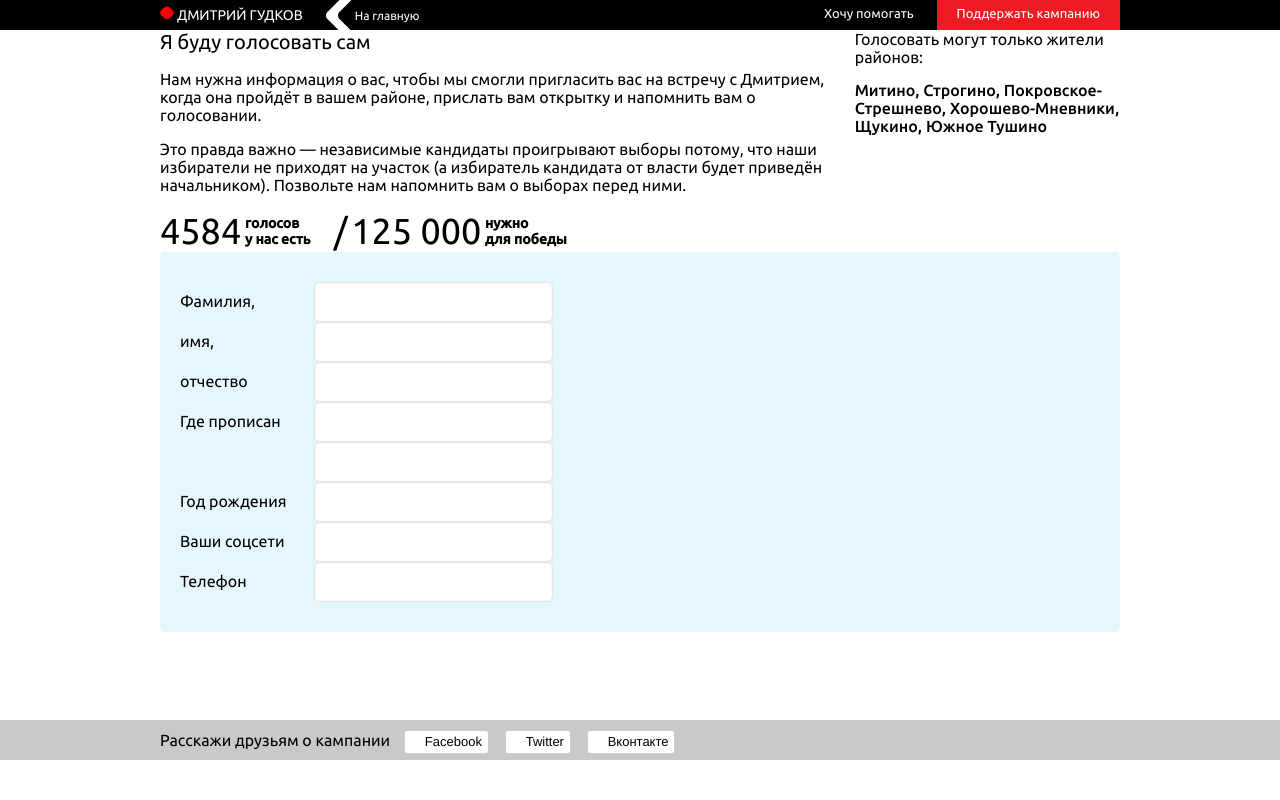
After one commit to MirtlBu/gudkov, a PHP site: page /budu_golosovat.php in a window 1280 px wide. The commit adds this page. Run offline with PHP 8.4, Linux system fonts and the light colour scheme; some libraries are stand-ins or nearby versions.

Commit message:
budu golosovat page start

```diff
--- /dev/null
+++ b/budu_golosovat.php
@@ -0,0 +1,131 @@
+<!DOCTYPE html>
+<html>
+    <head>
+        <title>Gudkov</title>
+        <link href='https://fonts.googleapis.com/css?family=Ubuntu:500,400&subset=latin,cyrillic' rel='stylesheet' type='text/css'>
+        <link rel="stylesheet" href="css/social-likes_birman.css">
+        <link rel="stylesheet" href="css/style.css" type="text/css">
+        <meta content="text/html; charset=utf-8" http-equiv="Content-Type">
+        <meta name="viewport" content="width=device-width, initial-scale=1">
+    </head>
+    <body>
+
+        <div class="header">
+            <div class="container">
+                <div class="flexbox">
+                    <div class="flexbox__item">
+                        <div class="logo">
+                            <div class="logo__img"></div>
+                            <div class="logo__text">Дмитрий Гудков</div>
+                        </div>
+                        <a href="#" class="breadcrumbs">
+                            <div class="breadcrumbs__image"></div>
+                            <div class="breadcrumbs__text">На главную</div>
+                        </a>
+                    </div>
+                    <div class="flexbox__item">
+                        <div class="header__directions">
+                            <span class="header__directions--left">
+                                <a href="#" class="directions__link">Хочу помогать</a>
+                            </span>
+                            <span class="header__directions--right">
+                                <a href="#" class="directions__link">Поддержать кампанию</a>
+                            </span>
+                        </div>
+                    </div>
+                </div>
+            </div>
+        </div>
+        <div class="budu_golosovat">
+            <div class="container">
+                <div class="flexbox">
+                    <div class="info">
+                        <div class="info__title text-big">Я буду голосовать сам</div>
+                            <div class="info__text">
+                                <p>Нам нужна информация о вас, чтобы мы смогли пригласить вас на встречу с Дмитрием,
+                                 когда она пройдёт в вашем районе, прислать вам открытку и напомнить вам о голосовании.</p>
+                                 <p>Это правда важно — независимые кандидаты проигрывают выборы потому,
+                                    что наши избиратели не приходят на участок (а избиратель кандидата от власти будет приведён начальником).
+                                    Позвольте нам напомнить вам о выборах перед ними.</p>
+                            </div>
+                        </div>
+                        <div class="note">
+                            <div class="note__text">Голосовать могут только жители районов:</div>
+                            <div class="note__bold">Митино, Строгино, Покровское-Стрешнево, Хорошево-Мневники, Щукино, Южное Тушино</div>
+                        </div>
+                    </div>
+                </div>
+                <div class="counter">
+                    <div class="container">
+                        <div class="counter__item">
+                            <div class="counter__num">4584</div>
+                            <div class="counter__text">голосов у&nbsp;нас есть</div>
+                        </div>
+                        <div class="counter__item">
+                            <div class="counter__num">/</div>
+                        </div>
+                        <div class="counter__item">
+                            <div class="counter__num">125 000</div>
+                            <div class="counter__text">нужно для&nbsp;победы</div>
+                        </div>
+                    </div>
+                </div>
+                <div class="container">
+                    <form class="form">
+                        <div class="form__row">
+                            <label for="surname" class="form__label">Фамилия,</label>
+                            <input id="surname" class="form__input" type="text" required></input>
+                        </div>
+                        <div class="form__row">
+                            <label for="name" class="form__label">имя,</label>
+                            <input id="name" class="form__input" type="text" required></input>
+                        </div>
+                        <div class="form__row">
+                            <label for="middlename" class="form__label">отчество</label>
+                            <input id="middlename" class="form__input" type="text" required></input>
+                        </div>
+                        <div class="form__row">
+                            <label for="street" class="form__label">Где прописан</label>
+                            <input id="street" class="form__input" type="text" required></input>
+                        </div>
+                        <div class="form__row">
+                            <label for="appartment" class="form__label"></label>
+                            <input id="appartment" class="form__input" type="text" required></input>
+                        </div>
+                        <div class="form__row">
+                            <label for="birthdate" class="form__label">Год рождения</label>
+                            <input id="birthdate" class="form__input" type="text" required></input>
+                        </div>
+                        <div class="form__row">
+                            <label for="social" class="form__label">Ваши соцсети</label>
+                            <input id="social" class="form__input" type="text" required></input>
+                        </div>
+                        <div class="form__row">
+                            <label for="phone" class="form__label">Телефон</label>
+                            <input id="phone" class="form__input" type="phone" required></input>
+                        </div>
+
+                    </form>
+                </div>
+            </div>
+        </div>
+        <div class="footer">
+            <div class="container">
+                <div class="footer__text">Расскажи друзьям о кампании</div>
+                <div class="footer__social">
+                    <div class="social-likes">
+                        <div class="facebook" title="Поделиться ссылкой на Фейсбуке">Facebook</div>
+                        <div class="twitter" title="Поделиться ссылкой в Твиттере">Twitter</div>
+                        <div class="vkontakte" title="Поделиться ссылкой во Вконтакте">Вконтакте</div>
+                    </div>
+                </div>
+            </div>
+        </div>
+
+
+        <script src="http://ajax.googleapis.com/ajax/libs/jquery/1.11.1/jquery.min.js"></script>
+        <script src="js/social-likes.min.js"></script>
+        <script src="js/script.js" type="text/javascript"></script>
+
+    </body>
+</html>
--- a/css/style.css
+++ b/css/style.css
@@ -8,6 +8,8 @@ html, body {
 body {
     position: relative;
     font-family: 'Ubuntu', Helvetica, Arial, sans-serif;
+    font-size: 16px;
+    font-weight: 400;
 }
 
 input, textarea, button {
@@ -45,6 +47,14 @@ h1, h2, h3 {
     justify-content: space-between;
 }
 
+.text-big {
+    font-size: 20px;
+}
+
+.text-small {
+    font-size: 13px;
+}
+
 .button {
     width: 240px;
     height: 40px;
@@ -60,9 +70,83 @@ h1, h2, h3 {
     background-color: #0195ff;
 }
 
+.button--blue:hover {
+    background-color: #0183de;
+}
+
+.button--red {
+    background-color: #ff0000;
+}
+
+.button--red:hover {
+    background-color: #c40008;
+}
+
+.button--pressed {
+    box-shadow: inset 0px 2px 6px 0px rgba(0, 0, 0, 0.23);
+}
+
+.text-link {
+    color: #0096ff;
+    border-bottom: 1px solid #0096ff;
+}
+
+.text-link:hover {
+    color: #ff0000;
+    border-bottom: 1px solid #ff0000;
+}
+
+.icon-close {
+    width: 19px;
+    height: 21px;
+    background-image: url(../images/icon-close.png);
+    background-repeat: no-repeat;
+    background-size: 39px 21px;
+    background-position: 0 0;
+}
+
+.icon-close:hover {
+    background-position: -19px 0;
+}
+
+.form {
+    padding: 30px 20px;
+    box-sizing: border-box;
+    border-radius: 5px;
+    background-color: #e5f7fd;
+}
+
+.form__input {
+    height: 40px;
+    border: 1px solid #e8e4de;
+    background-color: #fff;
+    border-radius: 5px;
+    padding: 0 15px;
+    box-sizing: border-box;
+    box-shadow:  inset 0px 0px 1px 0px rgba(0, 0, 0, 0.2);
+    font-size: 16px;
+}
+
+.form__input:focus {
+    box-shadow: none;
+    border: 1px solid #b1daf4;
+}
+
+.form__input--error {
+    box-shadow: none;
+    border: 1px solid #ff0000;
+}
+
+.form__label {
+    width: 130px;
+    display: inline-block;
+}
+
+
 .header {
     height: 30px;
     background: #000;
+    font-size: 13px;
     color: #fff;
 }
 
@@ -82,6 +166,7 @@ h1, h2, h3 {
 
 .logo__text {
     display: inline-block;
+    font-size: 14px;
     text-transform: uppercase;
     line-height: 1.9;
 }
@@ -92,18 +177,30 @@ h1, h2, h3 {
 }
 
 .breadcrumbs__image {
-    width: 25px;
+    width: 26px;
     height: 30px;
     background-image: url(../images/icon-breadcrumb.png);
     background-repeat: no-repeat;
+    background-size: 52px 30px;
+    background-position: 0 0;
     display: inline-block;
     vertical-align: middle;
+    /*transition: background-position .2s; поменять картинку и менять бэкграунд*/
 }
 
 .breadcrumbs__text {
     font-size: 12px;
     display: inline-block;
     vertical-align: middle;
+    /*transition: color .2s;*/
+}
+
+.breadcrumbs:hover .breadcrumbs__image {
+    background-position: -26px 0;
+}
+
+.breadcrumbs:hover .breadcrumbs__text {
+    color: #ff0000;
 }
 
 .directions__link {
@@ -111,11 +208,21 @@ h1, h2, h3 {
     display: inline-block;
     padding: 0 20px;
     box-sizing: border-box;
-    line-height: 1.9;
+    line-height: 2.1;
 }
 
 .header__directions--right .directions__link {
-    background-color: #ec1b21;
+    background-color: #ed1c24;
+   /* transition: background .2s;*/
+}
+
+.header__directions--left:hover .directions__link {
+    color: #ed1c24;
+   /* transition: color .2s;*/
+}
+
+.header__directions--right:hover .directions__link {
+    background-color: #c40008;
 }
 
 .main {
@@ -216,7 +323,8 @@ h1, h2, h3 {
 
 .counter__text {
     width: 85px;
-    font-weight: 500;
+    font-size: 14px;
+    font-weight: 600;
 }
 
 .counter__num, .counter__text {
--- a/index.html
+++ b/index.html
@@ -2,7 +2,7 @@
 <html>
     <head>
         <title>Gudkov</title>
-        <link href='https://fonts.googleapis.com/css?family=Ubuntu:400,500&subset=latin,cyrillic' rel='stylesheet' type='text/css'>
+        <link href='https://fonts.googleapis.com/css?family=Ubuntu:500,400&subset=latin,cyrillic' rel='stylesheet' type='text/css'>
         <link rel="stylesheet" href="css/social-likes_birman.css">
         <link rel="stylesheet" href="css/style.css" type="text/css">
         <meta content="text/html; charset=utf-8" http-equiv="Content-Type">
@@ -56,7 +56,7 @@
                             </div>
                         </div>
                         <div class="voite__item">
-                            <a class="button button--blue">Я привёл человека</a>
+                            <a class="button button--blue button--pressed">Я привёл человека</a>
                             <div class="voite__text">
                                 Если ваши родители, дедушка с&nbsp;бабушкой или&nbsp;другие знакомые рассматривают возможность проголосовать за&nbsp;Дмитрия Гудкова, пожалуйста, расскажите нам&nbsp;о&nbsp;них.
                             </div>
```
Also changed, not shown: images/icon-breadcrumb.png, images/icon-close.png (added), images/icon-exclamation.png, images/icon-point.png.
